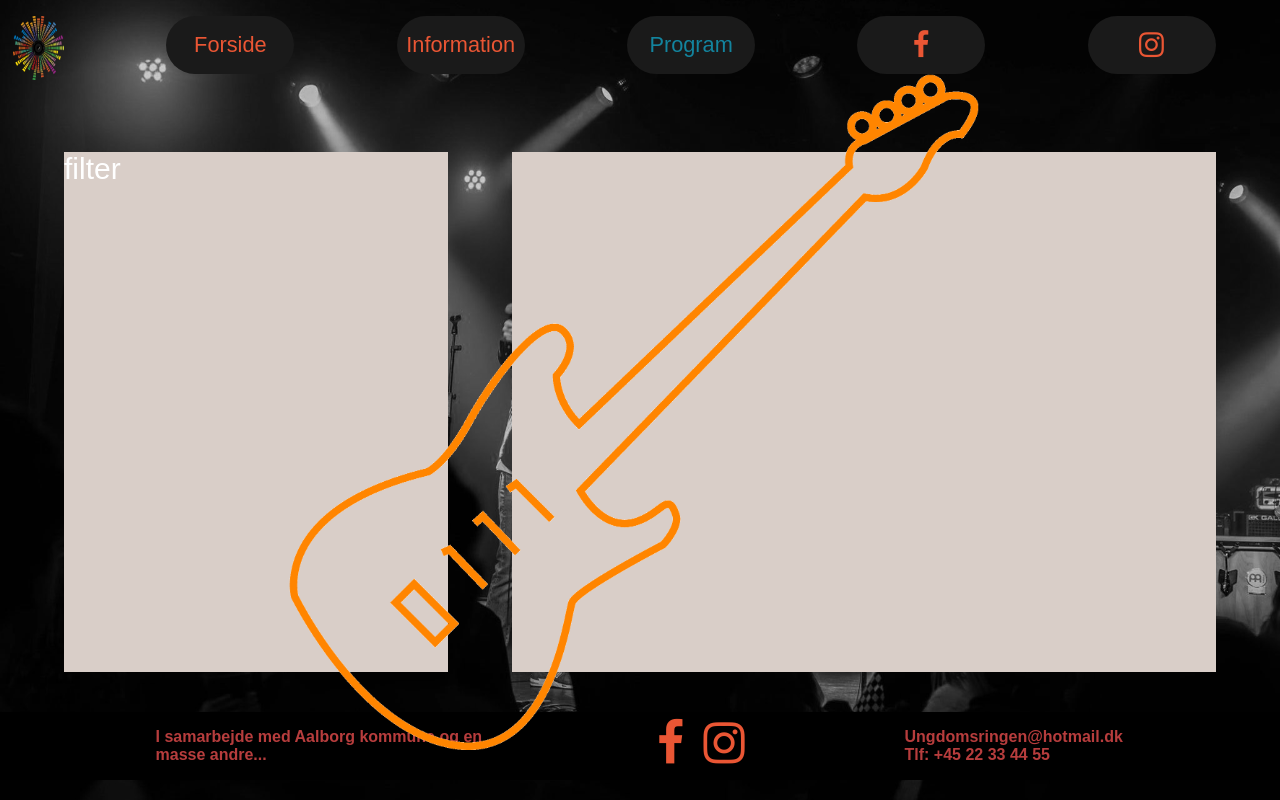
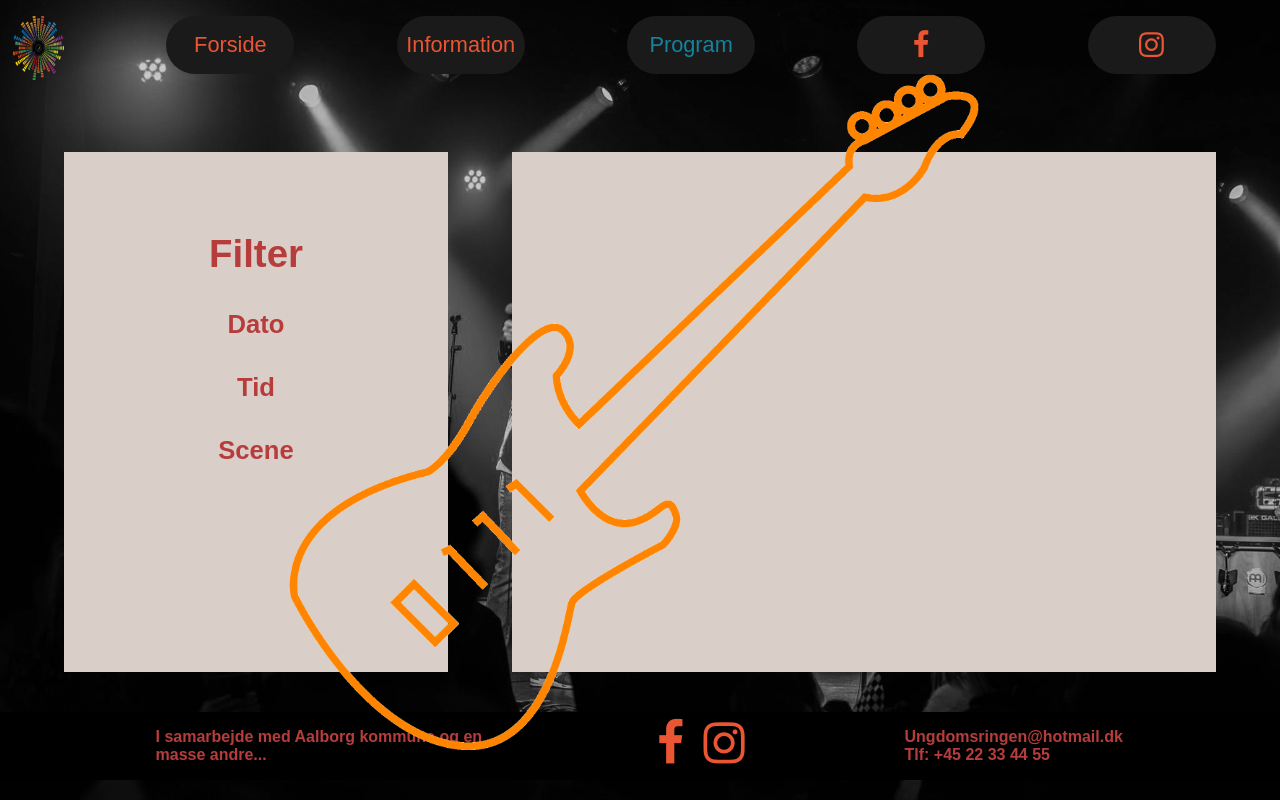
Before and after one commit to SimonHougi/Projekt-Ungdomsringens-Musikfestival, a plain HTML site: page program.html in a window 1280 px wide. Drawn offline with Linux system fonts and the light colour scheme; no server answers.

Commit message:
Update program.html

```diff
--- a/program.html
+++ b/program.html
@@ -33,7 +33,13 @@
         <section id="program-section">
             <div class="program-flex">
                 <div class="flex-box hidden">
-                    <div class="filter">filter</div>
+                    <div class="filter">
+                        <h3>Filter</h3></br>
+                        <h4>Dato</h4></br>
+                        <h4>Tid</h4></br>
+                        <h4>Scene</h4></br>
+
+                    </div>
                 </div>
                 <div class="flex-box hidden">
                     <div class="table scrollbar" id="table">
```
